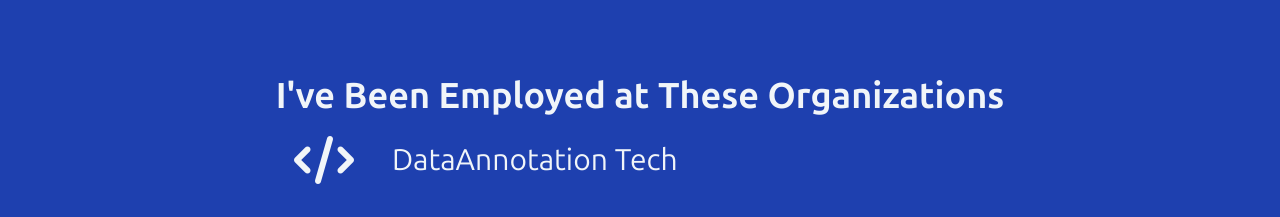
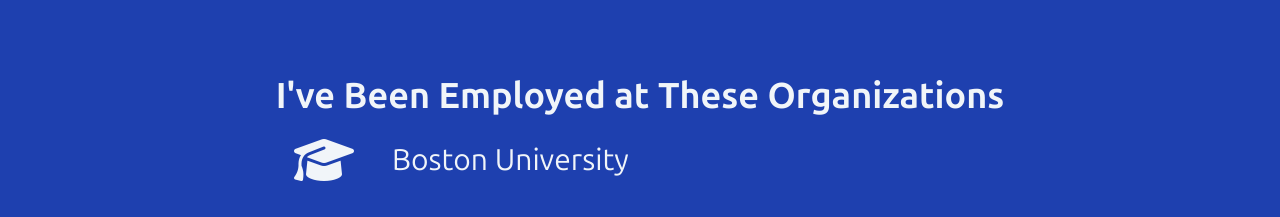
Before and after one commit to jakegustin/personal-website, a Vue app: page / in a window 1280 px wide. Shown: the part 920-1137 px from the top of the page. Built offline with nearby package versions, Linux system fonts and the light colour scheme.

Commit message:
remove employer entry and associated About info

```diff
--- a/src/components/Home/EmploymentHist.vue
+++ b/src/components/Home/EmploymentHist.vue
@@ -9,10 +9,6 @@
         <h2 class="flex text-4xl font-bold place-content-center text-center py-5 px-5">I've Been Employed at These Organizations</h2>
         <div class="flex justify-center pb-5 rounded-2xl">
             <ul class="list-none flex flex-col px-5 items-center gap-y-3">
-                <li class="text-2xl md:text-3xl mb-5 flex flex-row items-center w-full">
-                    <i class="fa-solid fa-code text-5xl w-24 text-center flex-shrink-0"></i>
-                    <span class="text-left pl-5">DataAnnotation Tech</span>
-                </li>
                 <li class="text-2xl md:text-3xl mb-5 flex flex-row items-center w-full">
                     <i class="fa-solid fa-graduation-cap text-5xl w-24 text-center flex-shrink-0"></i>
                     <span class="text-left pl-5">Boston University</span>
--- a/src/views/About.vue
+++ b/src/views/About.vue
@@ -68,8 +68,7 @@
                          project, allowing students to apply their theoretical knowledge of the C language and CPU architecture respectively to creating functional programs and circuitry.
                     </p>
                     <p>
-                        Right now, I work as a contractor for DataAnnotation Tech, a platform that specializes in reviewing and providing annotations for AI/ML models deployed in a variety of use cases.
-                        Much of my current work involves evaluating and improving upon the quality of code generated by AI chatbot services and evaluating the reasoning behind the responses given by the models.
+                        Right now, I work as an individual contractor for a variety of clients, using my ever-growing skillset to support their projects, including those focused on refining AI models for a variety of use cases.
                     </p>
                     <br/>
                     <p>
```
